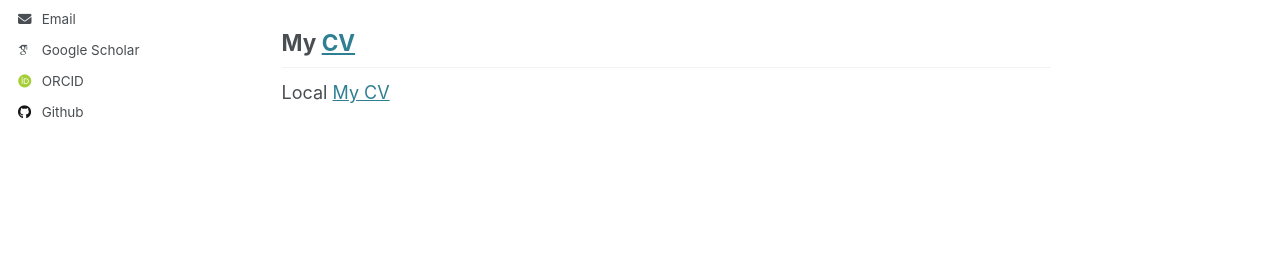
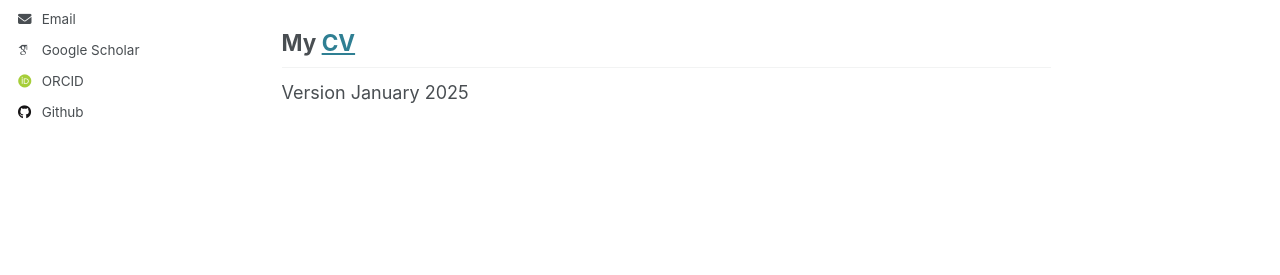
Before and after one commit to AygunVarol/aygunvarol.github.io, a Jekyll site: the page built from _pages/about.md, in a window 1280 px wide and 900 px high, scrolled down 566 px. Shown: the part 389-664 px from the top of the window. Built offline with Jekyll 4.4.1, drawn with Linux system fonts in a browser that asks for light colours; some web fonts are replaced.

Commit message:
Update about.md

```diff
--- a/_pages/about.md
+++ b/_pages/about.md
@@ -24,6 +24,6 @@
 
 Prior to my position at Tampere University, I was research assistant at Isparta University of Applied Sciences where I also earned my M.Sc. in Electrical and Electronics Engineering. During my master’s studies, I focused on analog circuit design under the supervision of Prof. Abdülkadir Çakır (my main supervisor) and Assoc. Prof. Fırat Yücel (my co-supervisor at Akdeniz University). I earned my B.Sc. in Electrical and Electronics Engineering from Manisa Celal Bayar University. My research was on industrial automation under the guidance of Prof. Sezai Taşkın.</div>
 
-My [CV](https://github.com/user-attachments/files/18643241/Aygun_CV_TENK.pdf)
+My [CV](https://aygunvarol.github.io/files/Aygun_CV.pdf)
 ------
-Local [My CV](https://aygunvarol.github.io/files/Aygun_CV.pdf)
+Version January 2025
```
